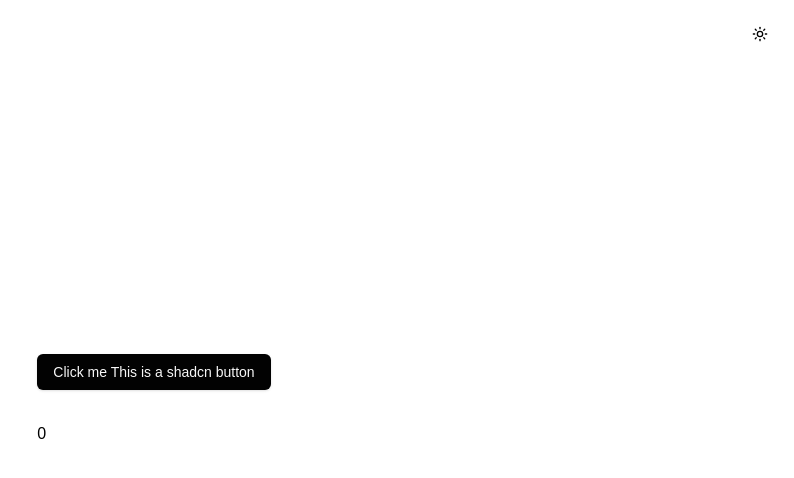
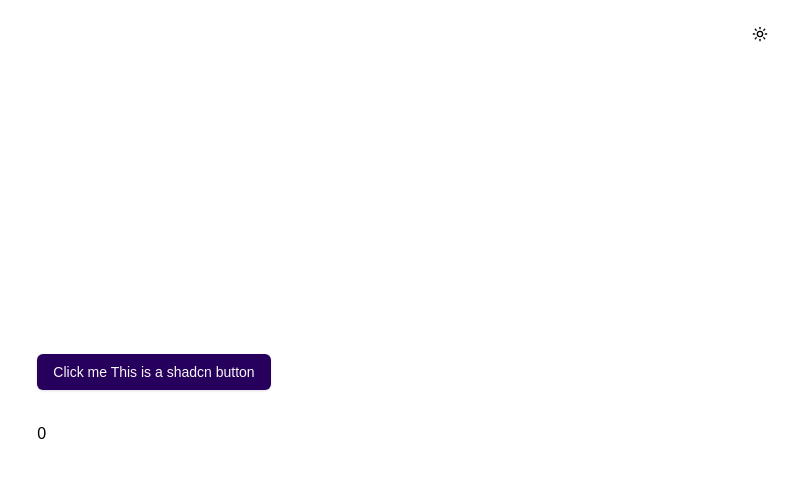
Before and after one commit to katz-dev/Prabudda-portfolio, a Next.js app: page / in a window 1280 px wide. Shown: the top 478 px of the page, without its empty margins (486-1280 px from the left). Built offline with nearby package versions, Linux system fonts and the light colour scheme.

Commit message:
Update primary color to brand color in globals.css

```diff
--- a/src/app/globals.css
+++ b/src/app/globals.css
@@ -13,7 +13,7 @@
   --color-card-foreground: oklch(3.9% 0 0);
   --color-popover: oklch(100% 0 0);
   --color-popover-foreground: oklch(3.9% 0 0);
-  --color-primary: oklch(9% 0 0);
+  --color-primary: #27005D;
   --color-primary-foreground: oklch(98% 0 0);
   --color-secondary: oklch(96.1% 0 0);
   --color-secondary-foreground: oklch(9% 0 0);
@@ -31,6 +31,9 @@
   --color-chart-3: oklch(24% 0.37 197);
   --color-chart-4: oklch(66% 0.74 43);
   --color-chart-5: oklch(67% 0.87 27);
+
+  /* Main brand color */
+  --color-main: #27005D;
 
   --radius: 0.5rem;
   --radius-lg: var(--radius);
@@ -66,8 +69,8 @@ body {
     --color-card-foreground: oklch(98% 0 0);
     --color-popover: oklch(3.9% 0 0);
     --color-popover-foreground: oklch(98% 0 0);
-    --color-primary: oklch(98% 0 0);
-    --color-primary-foreground: oklch(9% 0 0);
+    --color-primary: #27005D;
+    --color-primary-foreground: oklch(98% 0 0);
     --color-secondary: oklch(14.9% 0 0);
     --color-secondary-foreground: oklch(98% 0 0);
     --color-muted: oklch(14.9% 0 0);
```
